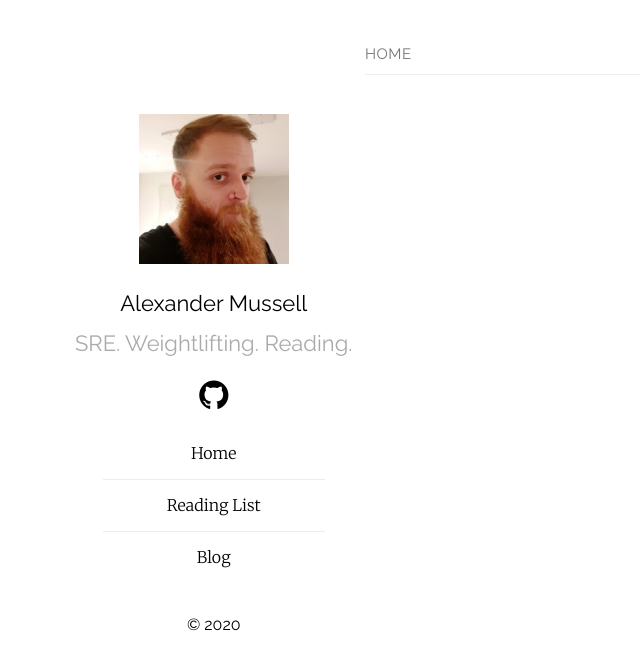
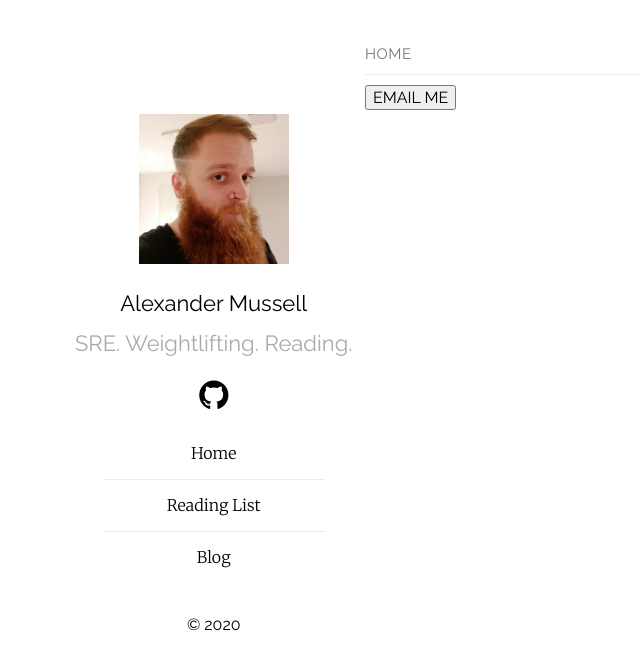
Before and after one commit to AlexMussell/alexmussell.github.io, a Jekyll site: the page built from index.md, in a window 1280 px wide. Shown: the top 670 px of the page, without its empty margins (0-640 px from the left). Built offline with Jekyll 4.4.1, drawn with Linux system fonts in a browser that asks for light colours.

Commit message:
added email button, needs styling

```diff
--- a/_layouts/home.html
+++ b/_layouts/home.html
@@ -5,4 +5,8 @@ layout: default
   <li>
     <h1 id="page-label">Home</h1>
   </li>
+
+  <a href="mailto:alex@alexandermussell.com?subject=Enquiry for Alexander Mussell.">
+    <button id="email-me-button">EMAIL ME</button>
+  </a>
 </ul>
```
